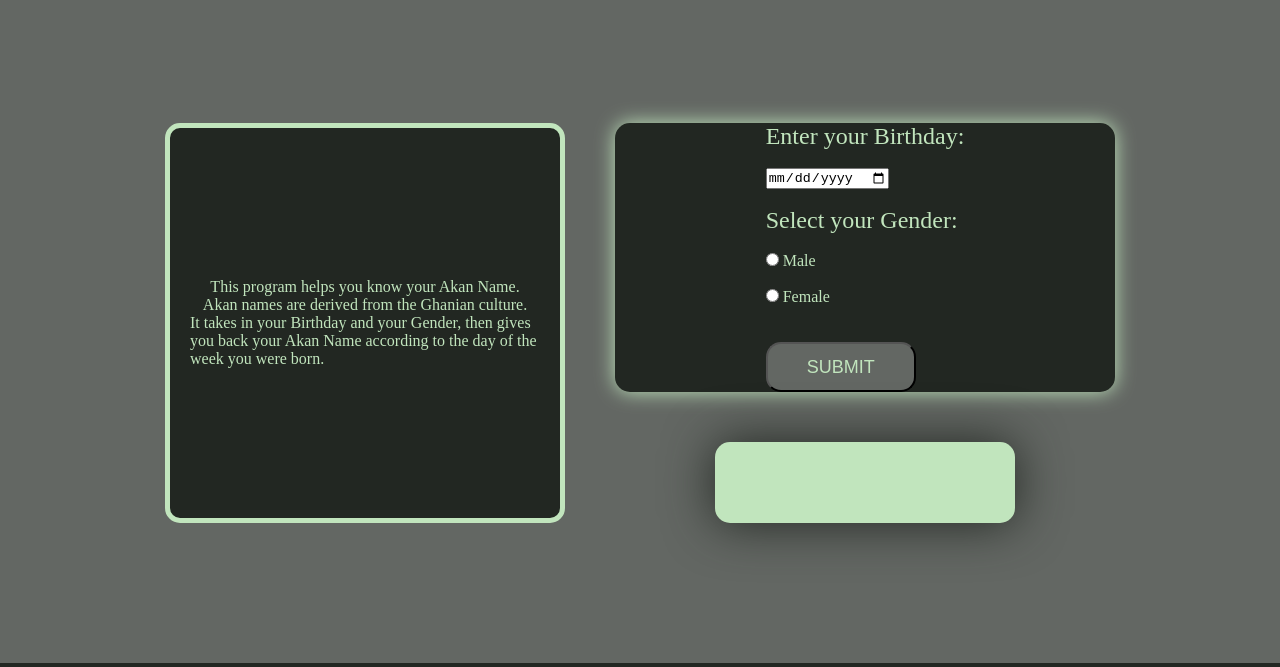
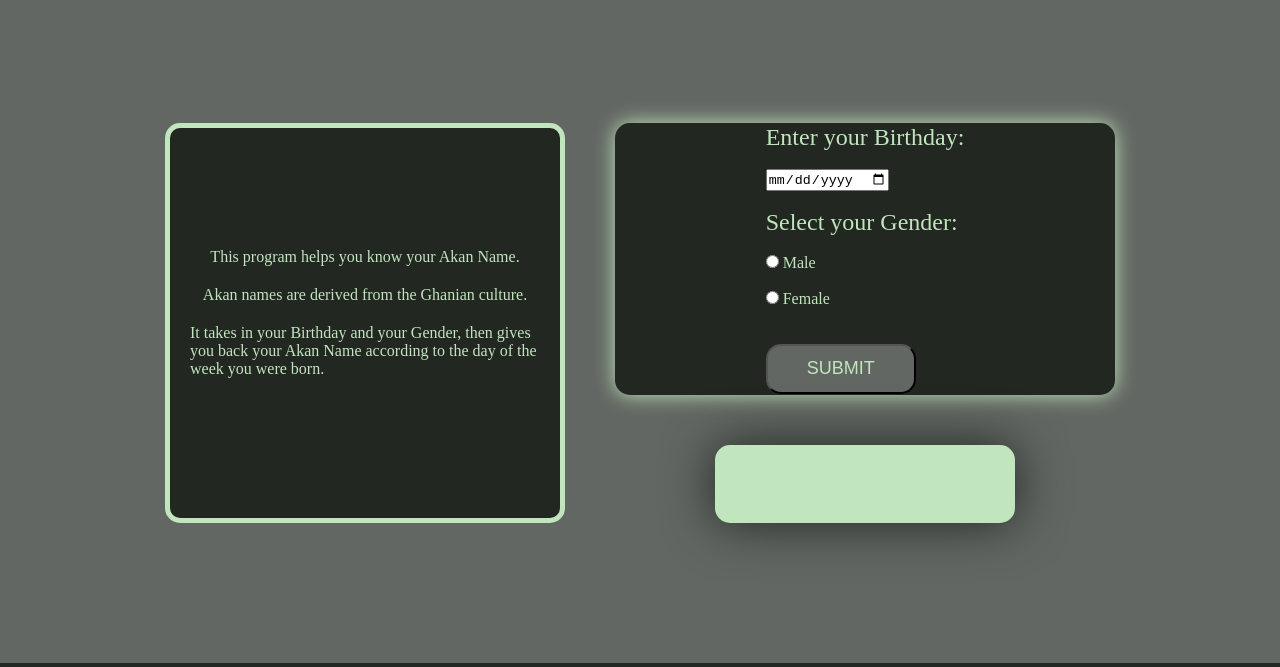
Before and after one commit to Vonmak/akan_names, a plain HTML site: page index.html in a window 1280 px wide. Shown: the part 97-764 px from the top of the page. Drawn offline with nearby package versions, Linux system fonts and the light colour scheme.

Commit message:
performed some updates on the paragraphs and the button in css

```diff
--- a/css/styles.css
+++ b/css/styles.css
@@ -34,6 +34,7 @@ label {
 
 p {
   color: #c1e5bd;
+  margin-bottom: 20px;
 }
 /* end global styling */
 
@@ -75,7 +76,7 @@ p {
 .formdata {
   background-color: #222722;
   margin-bottom: 50px;
-  height: 300px;
+  height: 350px;
   width: 500px;
   border-radius: 15px;
   display: flex;
@@ -136,10 +137,3 @@ h2:hover {
     color: black;
   }
 }
-/* @media screen and (min-width: 801px) {
-  body {
-    width: 220px;
-    float: left;
-    padding: 15px;
-  }
-} */
```
